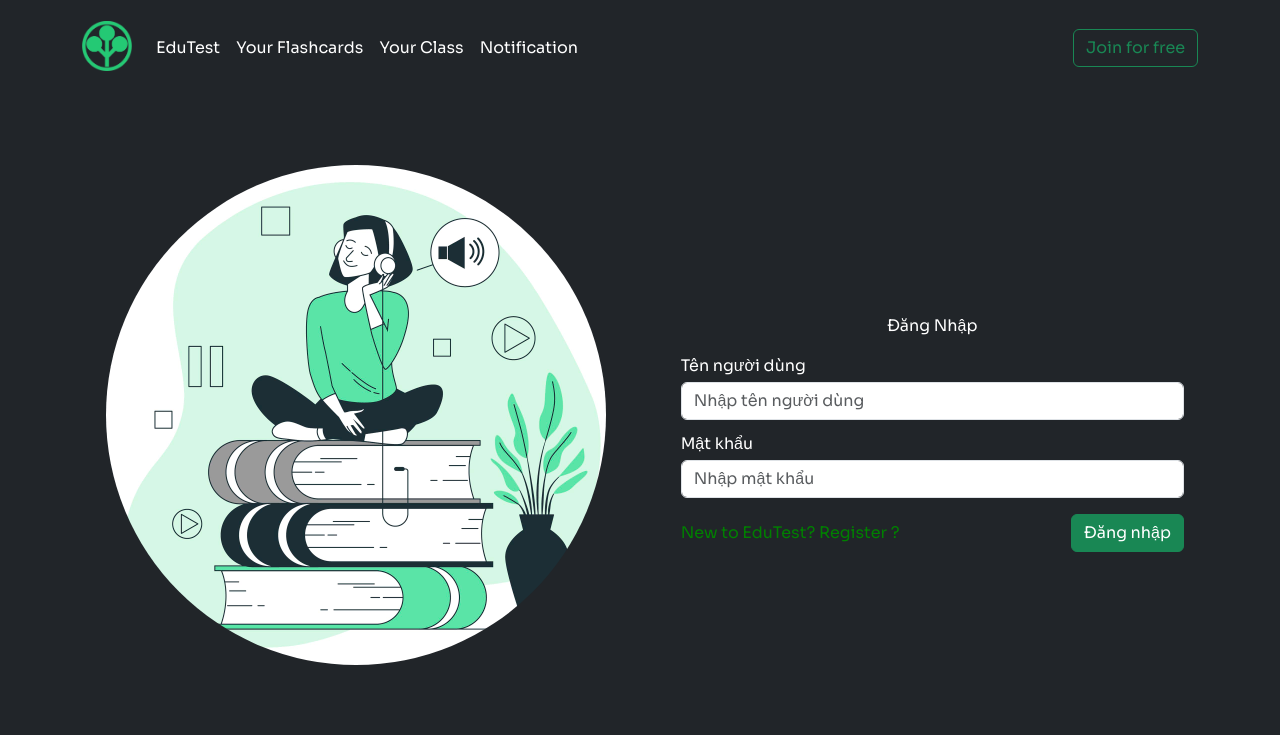
After one commit to tung09hcm/EduTest, a PHP site: page /pages/login.html in a window 1280 px wide. The commit adds this page. Shown: the top 735 px of the page. Run offline with PHP 8.4, Linux system fonts and the light colour scheme.

Commit message:
login register frontend complete

```diff
--- a/assests/css/style.css
+++ b/assets/css/style.css
@@ -42,3 +42,19 @@ main {
   height: auto;
   border-radius: 100%;
 }
+.action {
+  display: flex;
+  justify-content: space-between;
+  align-items: center;
+}
+.action a {
+  text-decoration: none;
+  color: green;
+}
+
+.login {
+  display: block;
+}
+.register {
+  display: none;
+}
--- /dev/null
+++ b/js/login.js
@@ -0,0 +1,18 @@
+// Lấy phần tử bằng ID
+const registerLink = document.getElementById("register_x");
+const loginLink = document.getElementById("login_x");
+// Thêm sự kiện click cho liên kết
+registerLink.addEventListener("click", function (event) {
+  event.preventDefault(); // Ngăn chặn hành động mặc định của thẻ a
+
+  // Ẩn phần đăng nhập và hiển thị phần đăng ký
+  document.querySelector(".login").style.display = "none"; // Ẩn phần đăng nhập
+  document.querySelector(".register").style.display = "block"; // Hiển thị phần đăng ký
+});
+loginLink.addEventListener("click", function (event) {
+  event.preventDefault(); // Ngăn chặn hành động mặc định của thẻ a
+
+  // Ẩn phần đăng nhập và hiển thị phần đăng ký
+  document.querySelector(".login").style.display = "block"; // Ẩn phần đăng nhập
+  document.querySelector(".register").style.display = "none"; // Hiển thị phần đăng ký
+});
--- /dev/null
+++ b/pages/login.html
@@ -0,0 +1,204 @@
+<!DOCTYPE html>
+<html lang="en">
+  <head>
+    <meta charset="UTF-8" />
+    <meta name="viewport" content="width=device-width, initial-scale=1.0" />
+    <title>EduTest</title>
+    <!-- EMBED fonts -->
+    <link rel="preconnect" href="https://fonts.googleapis.com" />
+    <link rel="preconnect" href="https://fonts.gstatic.com" crossorigin />
+    <link
+      rel="icon"
+      type="image/png"
+      href="../assets/images/Thumbnails-11.png"
+    />
+    <link
+      href="https://cdn.jsdelivr.net/npm/bootstrap@5.3.3/dist/css/bootstrap.min.css"
+      rel="stylesheet"
+      integrity="sha384-QWTKZyjpPEjISv5WaRU9OFeRpok6YctnYmDr5pNlyT2bRjXh0JMhjY6hW+ALEwIH"
+      crossorigin="anonymous"
+    />
+    <link
+      href="https://fonts.googleapis.com/css2?family=Open+Sans:wght@300;400;500;600;700&family=Sora:wght@300;400;500;600;700;800&display=swap"
+      rel="stylesheet"
+    />
+    <link rel="stylesheet" href="../assets/css/reset.css" />
+    <link rel="stylesheet" href="../assets/css/style.css" />
+    <link rel="stylesheet" href="../assets/css/responsive.css" />
+  </head>
+  <body class="bg-dark">
+    <nav
+      class="navbar navbar-expand-lg bg-dark navbar-dark py-3"
+      data-bs-theme="dark"
+    >
+      <div class="container">
+        <a class="navbar-brand" href="../index.html">
+          <img
+            src="../assets/images/Thumbnails-11.png"
+            alt="EduTest Logo"
+            class="logo_img"
+          />
+        </a>
+        <button
+          class="navbar-toggler"
+          type="button"
+          data-bs-toggle="collapse"
+          data-bs-target="#navbarNav"
+          aria-controls="navbarNav"
+          aria-expanded="false"
+          aria-label="Toggle navigation"
+        >
+          <span class="navbar-toggler-icon"></span>
+        </button>
+        <div class="collapse navbar-collapse" id="navbarNav">
+          <ul class="navbar-nav me-auto mb-2 mb-lg-0">
+            <li class="nav-item">
+              <a
+                class="nav-link active"
+                aria-current="page"
+                href="../index.html"
+                >EduTest</a
+              >
+            </li>
+            <li class="nav-item">
+              <a class="nav-link active" aria-current="page" href="#"
+                >Your Flashcards</a
+              >
+            </li>
+            <li class="nav-item">
+              <a class="nav-link active" aria-current="page" href="#"
+                >Your Class</a
+              >
+            </li>
+            <li class="nav-item">
+              <a class="nav-link active" aria-current="page" href="#"
+                >Notification</a
+              >
+            </li>
+          </ul>
+          <a
+            href="./pages/login.html"
+            class="btn btn-outline-success"
+            id="join_for_free"
+          >
+            Join for free
+          </a>
+        </div>
+      </div>
+    </nav>
+    <main class="bg-dark">
+      <section
+        class="hero d-flex align-items-center text-center bg-dark"
+        style="height: 80vh"
+      >
+        <div class="container right">
+          <img src="../assets/images/login_img.jpg" alt="hero image" />
+        </div>
+        <div class="container left text-center mt-5 register">
+          <h2 class="mb-4">Đăng Ký Tài Khoản</h2>
+          <form>
+            <div class="mb-3 text-start">
+              <label for="fullname" class="form-label">Họ và Tên</label>
+              <input
+                type="text"
+                class="form-control"
+                id="fullname"
+                placeholder="Nhập họ và tên"
+                required
+              />
+            </div>
+            <div class="mb-3 text-start">
+              <label for="username" class="form-label">Tên người dùng</label>
+              <input
+                type="text"
+                class="form-control"
+                id="username"
+                placeholder="Nhập tên người dùng"
+                required
+              />
+            </div>
+            <div class="mb-3 text-start">
+              <label for="dob" class="form-label">Ngày tháng năm sinh</label>
+              <input type="date" class="form-control" id="dob" required />
+            </div>
+            <div class="mb-3 text-start">
+              <label for="email" class="form-label">Địa chỉ Email</label>
+              <input
+                type="email"
+                class="form-control"
+                id="email"
+                placeholder="Nhập địa chỉ email"
+                required
+              />
+            </div>
+            <div class="mb-3 text-start">
+              <label for="password" class="form-label">Mật khẩu</label>
+              <input
+                type="password"
+                class="form-control"
+                id="password"
+                placeholder="Nhập mật khẩu"
+                required
+              />
+            </div>
+            <div class="mb-3 text-start">
+              <label for="confirmPassword" class="form-label"
+                >Xác nhận mật khẩu</label
+              >
+              <input
+                type="password"
+                class="form-control"
+                id="confirmPassword"
+                placeholder="Xác nhận mật khẩu"
+                required
+              />
+            </div>
+            <div class="action">
+              <a href="#" class="register_hyperlink" id="login_x"
+                >Already have an account? Login ?</a
+              >
+              <button type="submit" class="btn btn-success">Đăng ký</button>
+            </div>
+          </form>
+        </div>
+        <div class="container left text-center mt-5 login">
+          <h2 class="mb-4">Đăng Nhập</h2>
+          <form>
+            <div class="mb-3 text-start">
+              <label for="username" class="form-label">Tên người dùng</label>
+              <input
+                type="text"
+                class="form-control"
+                id="username"
+                placeholder="Nhập tên người dùng"
+                required
+              />
+            </div>
+            <div class="mb-3 text-start">
+              <label for="password" class="form-label">Mật khẩu</label>
+              <input
+                type="password"
+                class="form-control"
+                id="password"
+                placeholder="Nhập mật khẩu"
+                required
+              />
+            </div>
+            <div class="action">
+              <a href="#" class="register_hyperlink" id="register_x"
+                >New to EduTest? Register ?</a
+              >
+              <button type="submit" class="btn btn-success">Đăng nhập</button>
+            </div>
+          </form>
+        </div>
+      </section>
+    </main>
+    <script src="../js/login.js"></script>
+    <script
+      src="https://cdn.jsdelivr.net/npm/bootstrap@5.3.3/dist/js/bootstrap.bundle.min.js"
+      integrity="sha384-YvpcrYf0tY3lHB60NNkmXc5s9fDVZLESaAA55NDzOxhy9GkcIdslK1eN7N6jIeHz"
+      crossorigin="anonymous"
+    ></script>
+  </body>
+</html>
```
Also changed, not shown: index.html (+13 -10 lines), assests/css/responsive.css (deleted), assets/css/reset.css (renamed from assests/css/reset.css), assets/css/responsive.css (added), assets/images/Thumbnails-11.png (renamed from assests/images/Thumbnails-11.png), assets/images/hero.jpg (renamed from assests/images/hero.jpg), assets/images/login_img.jpg (added).
